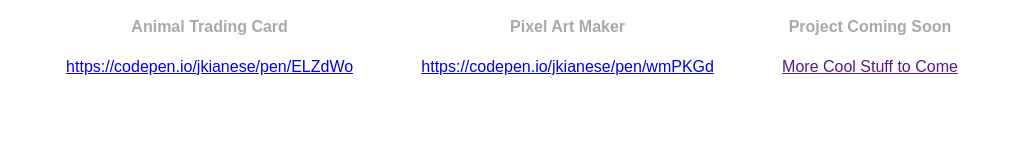
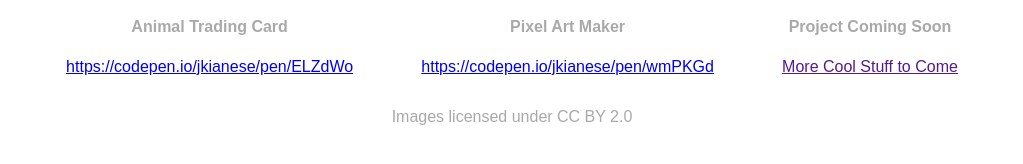
Before and after one commit to jkianese/P1-Portfolio, a plain HTML site: page index.html in a window 1280 px wide. Shown: the part 310-474 px from the top of the page, without its empty margins (128-1151 px from the left). Drawn offline with Linux system fonts and the light colour scheme.

Commit message:
Add files via upload

```diff
--- a/index.html
+++ b/index.html
@@ -28,7 +28,7 @@
             <h2 class="featured-header">Featured Work</h2>
                 <div class="featured">
                     <div class="featured-img">
-                        <img src="Images/shark.jpg" alt="Animal Trading Card" />
+                        <img src="Images/atc.jpg" alt="Animal Trading Card" />
                             <h4>
                                 Animal Trading Card
                             </h4>
@@ -57,5 +57,12 @@
                 </div>
         </section>
     </main>
+    <footer>
+        <div class="attribution">
+                <p>
+                    Images licensed under CC BY 2.0
+                </p>
+        </div>
+    </footer>
 </body>
 </html>
--- a/styles.css
+++ b/styles.css
@@ -23,6 +23,10 @@ hr {
 .hero {
     max-width: 960px;
     justify-content: center;
+}
+
+.attribution {
+    text-align: center;
 }
 
 @media screen and (min-width: 550px) {
```
